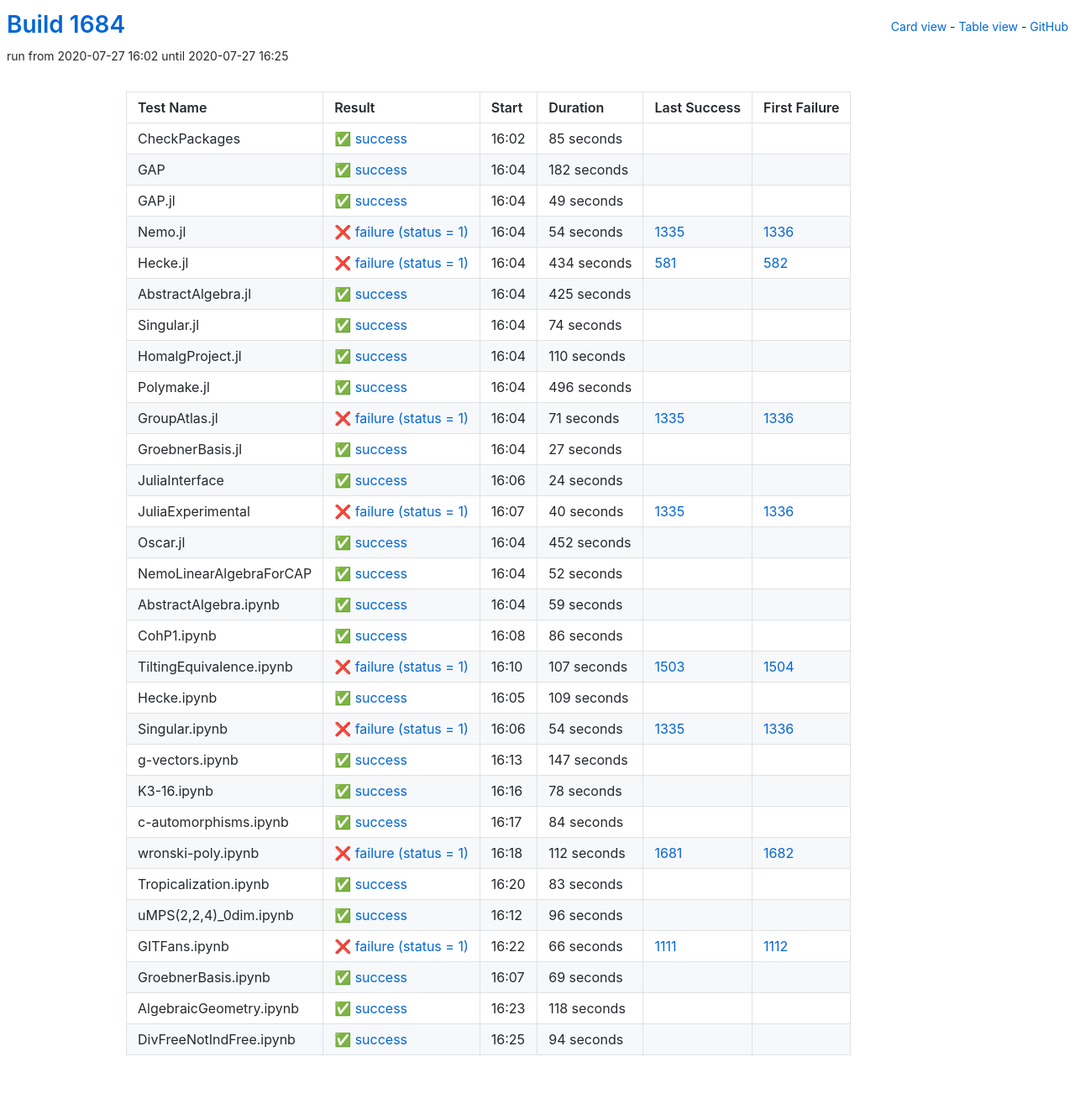
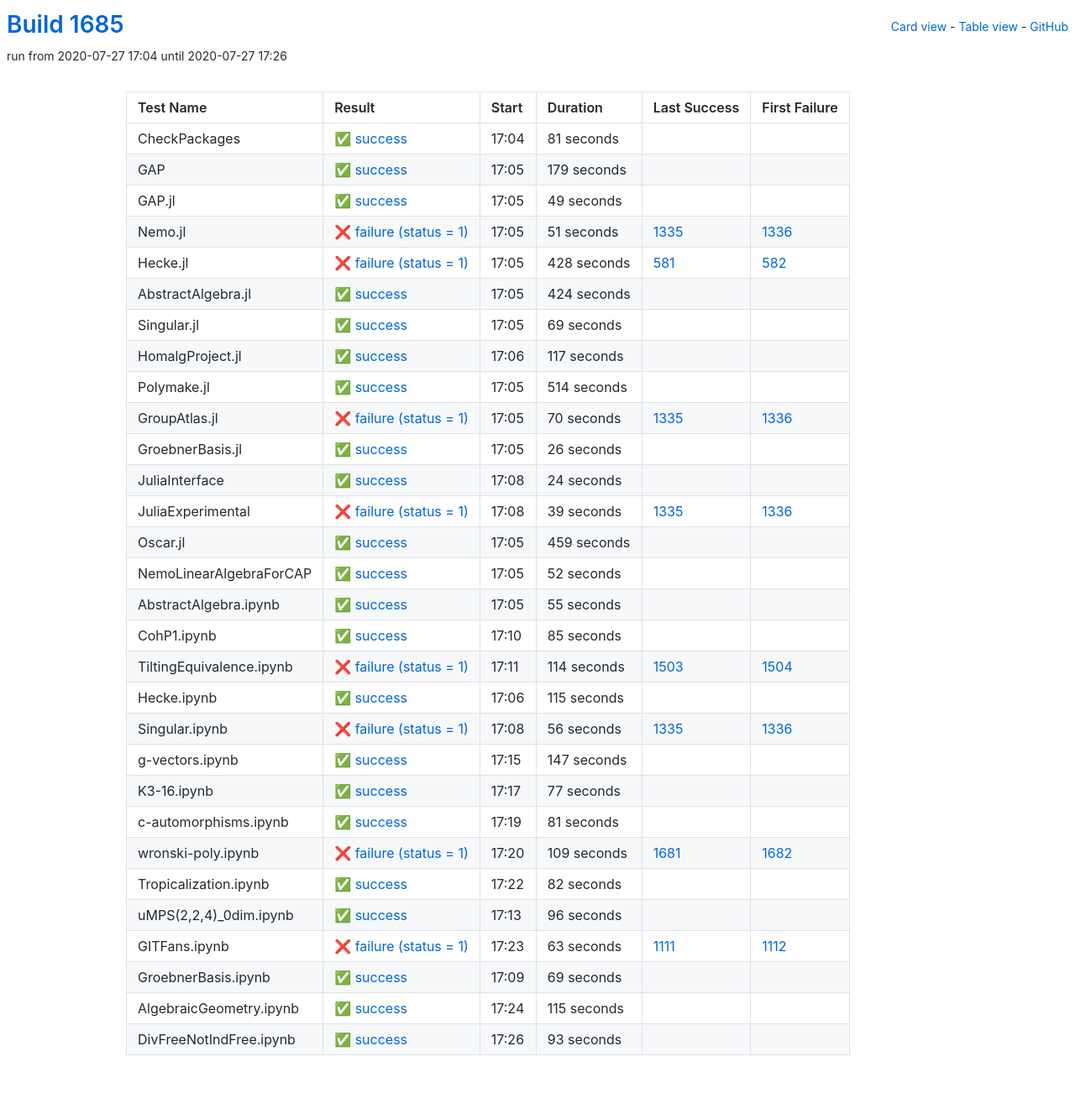
Before and after one commit to oscar-system/oscar-ci-status-1.4, a Jekyll site: the page built from table.html, in a window 1280 px wide. Shown: the whole page at 84% size. Built offline with Jekyll 4.4.1, drawn with Linux system fonts in a browser that asks for light colours.

Commit message:
Build #1685

```diff
--- a/_data/ci.yml
+++ b/_data/ci.yml
@@ -1,6 +1,6 @@
 ---
-build: 1684
-build_url: https://oscarci.mathematik.uni-kl.de/job/oscar-julia-1.4/1684/
+build: 1685
+build_url: https://oscarci.mathematik.uni-kl.de/job/oscar-julia-1.4/1685/
 job: oscar-julia-1.4
 organization: oscar-system
 repo: oscar-ci-status-1.4
@@ -8,32 +8,32 @@ repourl: https://github.com/oscar-system/oscar-ci-status-1.4
 tests:
 - name: CheckPackages
   id: checkpackages
-  log: https://oscarci.mathematik.uni-kl.de/job/oscar-julia-1.4/1684/artifact/logs/build-1684/CheckPackages.log
-  start: 2020-07-27 16:02
+  log: https://oscarci.mathematik.uni-kl.de/job/oscar-julia-1.4/1685/artifact/logs/build-1685/CheckPackages.log
+  start: 2020-07-27 17:04
   success: true
   exitcode: 0
   status: success
-  duration: 85
+  duration: 81
   last_success: false
   last_success_url:
   first_failure: false
   first_failure_url:
 - name: GAP
   id: gap
-  log: https://oscarci.mathematik.uni-kl.de/job/oscar-julia-1.4/1684/artifact/logs/build-1684/GAP.log
-  start: 2020-07-27 16:04
+  log: https://oscarci.mathematik.uni-kl.de/job/oscar-julia-1.4/1685/artifact/logs/build-1685/GAP.log
+  start: 2020-07-27 17:05
   success: true
   exitcode: 0
   status: success
-  duration: 182
+  duration: 179
   last_success: false
   last_success_url:
   first_failure: false
   first_failure_url:
 - name: GAP.jl
   id: gap-jl
-  log: https://oscarci.mathematik.uni-kl.de/job/oscar-julia-1.4/1684/artifact/logs/build-1684/GAP.jl.log
-  start: 2020-07-27 16:04
+  log: https://oscarci.mathematik.uni-kl.de/job/oscar-julia-1.4/1685/artifact/logs/build-1685/GAP.jl.log
+  start: 2020-07-27 17:05
   success: true
   exitcode: 0
   status: success
@@ -44,104 +44,104 @@ tests:
   first_failure_url:
 - name: Nemo.jl
   id: nemo-jl
-  log: https://oscarci.mathematik.uni-kl.de/job/oscar-julia-1.4/1684/artifact/logs/build-1684/Nemo.jl.log
-  start: 2020-07-27 16:04
+  log: https://oscarci.mathematik.uni-kl.de/job/oscar-julia-1.4/1685/artifact/logs/build-1685/Nemo.jl.log
+  start: 2020-07-27 17:05
   success: false
   exitcode: 1
   status: failure
-  duration: 54
+  duration: 51
   last_success: 1335
   last_success_url: https://oscarci.mathematik.uni-kl.de/job/oscar-julia-1.4/1335/
   first_failure: 1336
   first_failure_url: https://oscarci.mathematik.uni-kl.de/job/oscar-julia-1.4/1336/
 - name: Hecke.jl
   id: hecke-jl
-  log: https://oscarci.mathematik.uni-kl.de/job/oscar-julia-1.4/1684/artifact/logs/build-1684/Hecke.jl.log
-  start: 2020-07-27 16:04
+  log: https://oscarci.mathematik.uni-kl.de/job/oscar-julia-1.4/1685/artifact/logs/build-1685/Hecke.jl.log
+  start: 2020-07-27 17:05
   success: false
   exitcode: 1
   status: failure
-  duration: 434
+  duration: 428
   last_success: 581
   last_success_url: https://oscarci.mathematik.uni-kl.de/job/oscar-julia-1.4/581/
   first_failure: 582
   first_failure_url: https://oscarci.mathematik.uni-kl.de/job/oscar-julia-1.4/582/
 - name: AbstractAlgebra.jl
   id: abstractalgebra-jl
-  log: https://oscarci.mathematik.uni-kl.de/job/oscar-julia-1.4/1684/artifact/logs/build-1684/AbstractAlgebra.jl.log
-  start: 2020-07-27 16:04
+  log: https://oscarci.mathematik.uni-kl.de/job/oscar-julia-1.4/1685/artifact/logs/build-1685/AbstractAlgebra.jl.log
+  start: 2020-07-27 17:05
   success: true
   exitcode: 0
   status: success
-  duration: 425
+  duration: 424
   last_success: false
   last_success_url:
   first_failure: false
   first_failure_url:
 - name: Singular.jl
   id: singular-jl
-  log: https://oscarci.mathematik.uni-kl.de/job/oscar-julia-1.4/1684/artifact/logs/build-1684/Singular.jl.log
-  start: 2020-07-27 16:04
+  log: https://oscarci.mathematik.uni-kl.de/job/oscar-julia-1.4/1685/artifact/logs/build-1685/Singular.jl.log
+  start: 2020-07-27 17:05
   success: true
   exitcode: 0
   status: success
-  duration: 74
+  duration: 69
   last_success: false
   last_success_url:
   first_failure: false
   first_failure_url:
 - name: HomalgProject.jl
   id: homalgproject-jl
-  log: https://oscarci.mathematik.uni-kl.de/job/oscar-julia-1.4/1684/artifact/logs/build-1684/HomalgProject.jl.log
-  start: 2020-07-27 16:04
+  log: https://oscarci.mathematik.uni-kl.de/job/oscar-julia-1.4/1685/artifact/logs/build-1685/HomalgProject.jl.log
+  start: 2020-07-27 17:06
   success: true
   exitcode: 0
   status: success
-  duration: 110
+  duration: 117
   last_success: false
   last_success_url:
   first_failure: false
   first_failure_url:
 - name: Polymake.jl
   id: polymake-jl
-  log: https://oscarci.mathematik.uni-kl.de/job/oscar-julia-1.4/1684/artifact/logs/build-1684/Polymake.jl.log
-  start: 2020-07-27 16:04
+  log: https://oscarci.mathematik.uni-kl.de/job/oscar-julia-1.4/1685/artifact/logs/build-1685/Polymake.jl.log
+  start: 2020-07-27 17:05
   success: true
   exitcode: 0
   status: success
-  duration: 496
+  duration: 514
   last_success: false
   last_success_url:
   first_failure: false
   first_failure_url:
 - name: GroupAtlas.jl
   id: groupatlas-jl
-  log: https://oscarci.mathematik.uni-kl.de/job/oscar-julia-1.4/1684/artifact/logs/build-1684/GroupAtlas.jl.log
-  start: 2020-07-27 16:04
+  log: https://oscarci.mathematik.uni-kl.de/job/oscar-julia-1.4/1685/artifact/logs/build-1685/GroupAtlas.jl.log
+  start: 2020-07-27 17:05
   success: false
   exitcode: 1
   status: failure
-  duration: 71
+  duration: 70
   last_success: 1335
   last_success_url: https://oscarci.mathematik.uni-kl.de/job/oscar-julia-1.4/1335/
   first_failure: 1336
   first_failure_url: https://oscarci.mathematik.uni-kl.de/job/oscar-julia-1.4/1336/
 - name: GroebnerBasis.jl
   id: groebnerbasis-jl
-  log: https://oscarci.mathematik.uni-kl.de/job/oscar-julia-1.4/1684/artifact/logs/build-1684/GroebnerBasis.jl.log
-  start: 2020-07-27 16:04
+  log: https://oscarci.mathematik.uni-kl.de/job/oscar-julia-1.4/1685/artifact/logs/build-1685/GroebnerBasis.jl.log
+  start: 2020-07-27 17:05
   success: true
   exitcode: 0
   status: success
-  duration: 27
+  duration: 26
   last_success: false
   last_success_url:
   first_failure: false
   first_failure_url:
 - name: JuliaInterface
   id: juliainterface
-  log: https://oscarci.mathematik.uni-kl.de/job/oscar-julia-1.4/1684/artifact/logs/build-1684/JuliaInterface.log
-  start: 2020-07-27 16:06
+  log: https://oscarci.mathematik.uni-kl.de/job/oscar-julia-1.4/1685/artifact/logs/build-1685/JuliaInterface.log
+  start: 2020-07-27 17:08
   success: true
   exitcode: 0
   status: success
@@ -152,32 +152,32 @@ tests:
   first_failure_url:
 - name: JuliaExperimental
   id: juliaexperimental
-  log: https://oscarci.mathematik.uni-kl.de/job/oscar-julia-1.4/1684/artifact/logs/build-1684/JuliaExperimental.log
-  start: 2020-07-27 16:07
+  log: https://oscarci.mathematik.uni-kl.de/job/oscar-julia-1.4/1685/artifact/logs/build-1685/JuliaExperimental.log
+  start: 2020-07-27 17:08
   success: false
   exitcode: 1
   status: failure
-  duration: 40
+  duration: 39
   last_success: 1335
   last_success_url: https://oscarci.mathematik.uni-kl.de/job/oscar-julia-1.4/1335/
   first_failure: 1336
   first_failure_url: https://oscarci.mathematik.uni-kl.de/job/oscar-julia-1.4/1336/
 - name: Oscar.jl
   id: oscar-jl
-  log: https://oscarci.mathematik.uni-kl.de/job/oscar-julia-1.4/1684/artifact/logs/build-1684/Oscar.jl.log
-  start: 2020-07-27 16:04
+  log: https://oscarci.mathematik.uni-kl.de/job/oscar-julia-1.4/1685/artifact/logs/build-1685/Oscar.jl.log
+  start: 2020-07-27 17:05
   success: true
   exitcode: 0
   status: success
-  duration: 452
+  duration: 459
   last_success: false
   last_success_url:
   first_failure: false
   first_failure_url:
 - name: NemoLinearAlgebraForCAP
   id: nemolinearalgebraforcap
-  log: https://oscarci.mathematik.uni-kl.de/job/oscar-julia-1.4/1684/artifact/logs/build-1684/NemoLinearAlgebraForCAP.log
-  start: 2020-07-27 16:04
+  log: https://oscarci.mathematik.uni-kl.de/job/oscar-julia-1.4/1685/artifact/logs/build-1685/NemoLinearAlgebraForCAP.log
+  start: 2020-07-27 17:05
   success: true
   exitcode: 0
   status: success
@@ -188,68 +188,68 @@ tests:
   first_failure_url:
 - name: AbstractAlgebra.ipynb
   id: abstractalgebra-ipynb
-  log: https://oscarci.mathematik.uni-kl.de/job/oscar-julia-1.4/1684/artifact/logs/build-1684/AbstractAlgebra.ipynb.log
-  start: 2020-07-27 16:04
+  log: https://oscarci.mathematik.uni-kl.de/job/oscar-julia-1.4/1685/artifact/logs/build-1685/AbstractAlgebra.ipynb.log
+  start: 2020-07-27 17:05
   success: true
   exitcode: 0
   status: success
-  duration: 59
+  duration: 55
   last_success: false
   last_success_url:
   first_failure: false
   first_failure_url:
 - name: CohP1.ipynb
   id: cohp1-ipynb
-  log: https://oscarci.mathematik.uni-kl.de/job/oscar-julia-1.4/1684/artifact/logs/build-1684/CohP1.ipynb.log
-  start: 2020-07-27 16:08
+  log: https://oscarci.mathematik.uni-kl.de/job/oscar-julia-1.4/1685/artifact/logs/build-1685/CohP1.ipynb.log
+  start: 2020-07-27 17:10
   success: true
   exitcode: 0
   status: success
-  duration: 86
+  duration: 85
   last_success: false
   last_success_url:
   first_failure: false
   first_failure_url:
 - name: TiltingEquivalence.ipynb
   id: tiltingequivalence-ipynb
-  log: https://oscarci.mathematik.uni-kl.de/job/oscar-julia-1.4/1684/artifact/logs/build-1684/TiltingEquivalence.ipynb.log
-  start: 2020-07-27 16:10
+  log: https://oscarci.mathematik.uni-kl.de/job/oscar-julia-1.4/1685/artifact/logs/build-1685/TiltingEquivalence.ipynb.log
+  start: 2020-07-27 17:11
   success: false
   exitcode: 1
   status: failure
-  duration: 107
+  duration: 114
   last_success: 1503
   last_success_url: https://oscarci.mathematik.uni-kl.de/job/oscar-julia-1.4/1503/
   first_failure: 1504
   first_failure_url: https://oscarci.mathematik.uni-kl.de/job/oscar-julia-1.4/1504/
 - name: Hecke.ipynb
   id: hecke-ipynb
-  log: https://oscarci.mathematik.uni-kl.de/job/oscar-julia-1.4/1684/artifact/logs/build-1684/Hecke.ipynb.log
-  start: 2020-07-27 16:05
+  log: https://oscarci.mathematik.uni-kl.de/job/oscar-julia-1.4/1685/artifact/logs/build-1685/Hecke.ipynb.log
+  start: 2020-07-27 17:06
   success: true
   exitcode: 0
   status: success
-  duration: 109
+  duration: 115
   last_success: false
   last_success_url:
   first_failure: false
   first_failure_url:
 - name: Singular.ipynb
   id: singular-ipynb
-  log: https://oscarci.mathematik.uni-kl.de/job/oscar-julia-1.4/1684/artifact/logs/build-1684/Singular.ipynb.log
-  start: 2020-07-27 16:06
+  log: https://oscarci.mathematik.uni-kl.de/job/oscar-julia-1.4/1685/artifact/logs/build-1685/Singular.ipynb.log
+  start: 2020-07-27 17:08
   success: false
   exitcode: 1
   status: failure
-  duration: 54
+  duration: 56
   last_success: 1335
   last_success_url: https://oscarci.mathematik.uni-kl.de/job/oscar-julia-1.4/1335/
   first_failure: 1336
   first_failure_url: https://oscarci.mathematik.uni-kl.de/job/oscar-julia-1.4/1336/
 - name: g-vectors.ipynb
   id: g-vectors-ipynb
-  log: https://oscarci.mathematik.uni-kl.de/job/oscar-julia-1.4/1684/artifact/logs/build-1684/g-vectors.ipynb.log
-  start: 2020-07-27 16:13
+  log: https://oscarci.mathematik.uni-kl.de/job/oscar-julia-1.4/1685/artifact/logs/build-1685/g-vectors.ipynb.log
+  start: 2020-07-27 17:15
   success: true
   exitcode: 0
   status: success
@@ -260,56 +260,56 @@ tests:
   first_failure_url:
 - name: K3-16.ipynb
   id: k3-16-ipynb
-  log: https://oscarci.mathematik.uni-kl.de/job/oscar-julia-1.4/1684/artifact/logs/build-1684/K3-16.ipynb.log
-  start: 2020-07-27 16:16
+  log: https://oscarci.mathematik.uni-kl.de/job/oscar-julia-1.4/1685/artifact/logs/build-1685/K3-16.ipynb.log
+  start: 2020-07-27 17:17
   success: true
   exitcode: 0
   status: success
-  duration: 78
+  duration: 77
   last_success: false
   last_success_url:
   first_failure: false
   first_failure_url:
 - name: c-automorphisms.ipynb
   id: c-automorphisms-ipynb
-  log: https://oscarci.mathematik.uni-kl.de/job/oscar-julia-1.4/1684/artifact/logs/build-1684/c-automorphisms.ipynb.log
-  start: 2020-07-27 16:17
+  log: https://oscarci.mathematik.uni-kl.de/job/oscar-julia-1.4/1685/artifact/logs/build-1685/c-automorphisms.ipynb.log
+  start: 2020-07-27 17:19
   success: true
   exitcode: 0
   status: success
-  duration: 84
+  duration: 81
   last_success: false
   last_success_url:
   first_failure: false
   first_failure_url:
 - name: wronski-poly.ipynb
   id: wronski-poly-ipynb
-  log: https://oscarci.mathematik.uni-kl.de/job/oscar-julia-1.4/1684/artifact/logs/build-1684/wronski-poly.ipynb.log
-  start: 2020-07-27 16:18
+  log: https://oscarci.mathematik.uni-kl.de/job/oscar-julia-1.4/1685/artifact/logs/build-1685/wronski-poly.ipynb.log
+  start: 2020-07-27 17:20
   success: false
   exitcode: 1
   status: failure
-  duration: 112
+  duration: 109
   last_success: 1681
   last_success_url: https://oscarci.mathematik.uni-kl.de/job/oscar-julia-1.4/1681/
   first_failure: 1682
   first_failure_url: https://oscarci.mathematik.uni-kl.de/job/oscar-julia-1.4/1682/
 - name: Tropicalization.ipynb
   id: tropicalization-ipynb
-  log: https://oscarci.mathematik.uni-kl.de/job/oscar-julia-1.4/1684/artifact/logs/build-1684/Tropicalization.ipynb.log
-  start: 2020-07-27 16:20
+  log: https://oscarci.mathematik.uni-kl.de/job/oscar-julia-1.4/1685/artifact/logs/build-1685/Tropicalization.ipynb.log
+  start: 2020-07-27 17:22
   success: true
   exitcode: 0
   status: success
-  duration: 83
+  duration: 82
   last_success: false
   last_success_url:
   first_failure: false
   first_failure_url:
 - name: uMPS(2,2,4)_0dim.ipynb
   id: umps-2-2-4-0dim-ipynb
-  log: https://oscarci.mathematik.uni-kl.de/job/oscar-julia-1.4/1684/artifact/logs/build-1684/uMPS-2-2-4-_0dim.ipynb.log
-  start: 2020-07-27 16:12
+  log: https://oscarci.mathematik.uni-kl.de/job/oscar-julia-1.4/1685/artifact/logs/build-1685/uMPS-2-2-4-_0dim.ipynb.log
+  start: 2020-07-27 17:13
   success: true
   exitcode: 0
   status: success
@@ -320,20 +320,20 @@ tests:
   first_failure_url:
 - name: GITFans.ipynb
   id: gitfans-ipynb
-  log: https://oscarci.mathematik.uni-kl.de/job/oscar-julia-1.4/1684/artifact/logs/build-1684/GITFans.ipynb.log
-  start: 2020-07-27 16:22
+  log: https://oscarci.mathematik.uni-kl.de/job/oscar-julia-1.4/1685/artifact/logs/build-1685/GITFans.ipynb.log
+  start: 2020-07-27 17:23
   success: false
   exitcode: 1
   status: failure
-  duration: 66
+  duration: 63
   last_success: 1111
   last_success_url: https://oscarci.mathematik.uni-kl.de/job/oscar-julia-1.4/1111/
   first_failure: 1112
   first_failure_url: https://oscarci.mathematik.uni-kl.de/job/oscar-julia-1.4/1112/
 - name: GroebnerBasis.ipynb
   id: groebnerbasis-ipynb
-  log: https://oscarci.mathematik.uni-kl.de/job/oscar-julia-1.4/1684/artifact/logs/build-1684/GroebnerBasis.ipynb.log
-  start: 2020-07-27 16:07
+  log: https://oscarci.mathematik.uni-kl.de/job/oscar-julia-1.4/1685/artifact/logs/build-1685/GroebnerBasis.ipynb.log
+  start: 2020-07-27 17:09
   success: true
   exitcode: 0
   status: success
@@ -344,24 +344,24 @@ tests:
   first_failure_url:
 - name: AlgebraicGeometry.ipynb
   id: algebraicgeometry-ipynb
-  log: https://oscarci.mathematik.uni-kl.de/job/oscar-julia-1.4/1684/artifact/logs/build-1684/AlgebraicGeometry.ipynb.log
-  start: 2020-07-27 16:23
+  log: https://oscarci.mathematik.uni-kl.de/job/oscar-julia-1.4/1685/artifact/logs/build-1685/AlgebraicGeometry.ipynb.log
+  start: 2020-07-27 17:24
   success: true
   exitcode: 0
   status: success
-  duration: 118
+  duration: 115
   last_success: false
   last_success_url:
   first_failure: false
   first_failure_url:
 - name: DivFreeNotIndFree.ipynb
   id: divfreenotindfree-ipynb
-  log: https://oscarci.mathematik.uni-kl.de/job/oscar-julia-1.4/1684/artifact/logs/build-1684/DivFreeNotIndFree.ipynb.log
-  start: 2020-07-27 16:25
+  log: https://oscarci.mathematik.uni-kl.de/job/oscar-julia-1.4/1685/artifact/logs/build-1685/DivFreeNotIndFree.ipynb.log
+  start: 2020-07-27 17:26
   success: true
   exitcode: 0
   status: success
-  duration: 94
+  duration: 93
   last_success: false
   last_success_url:
   first_failure: false
```
Also changed, not shown: README.md.
